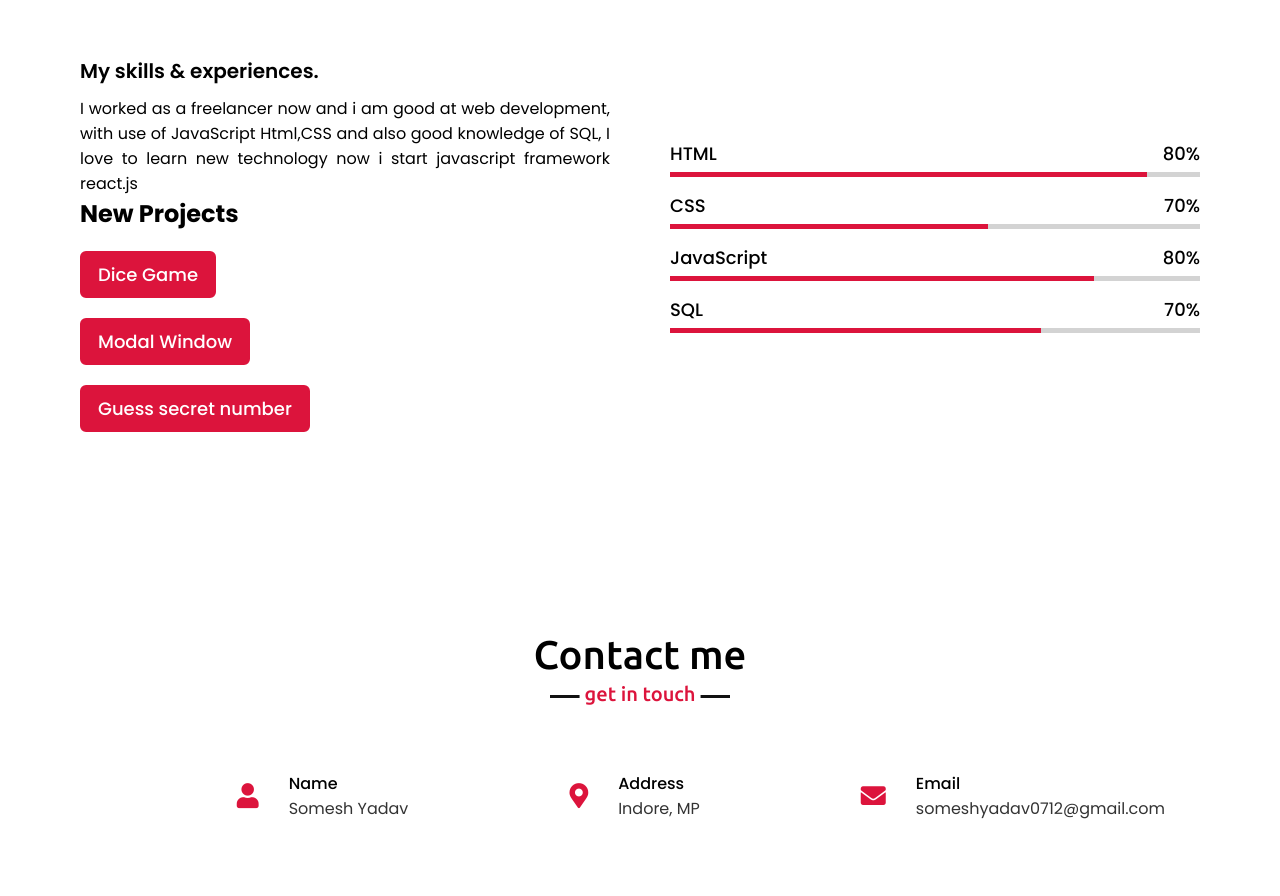
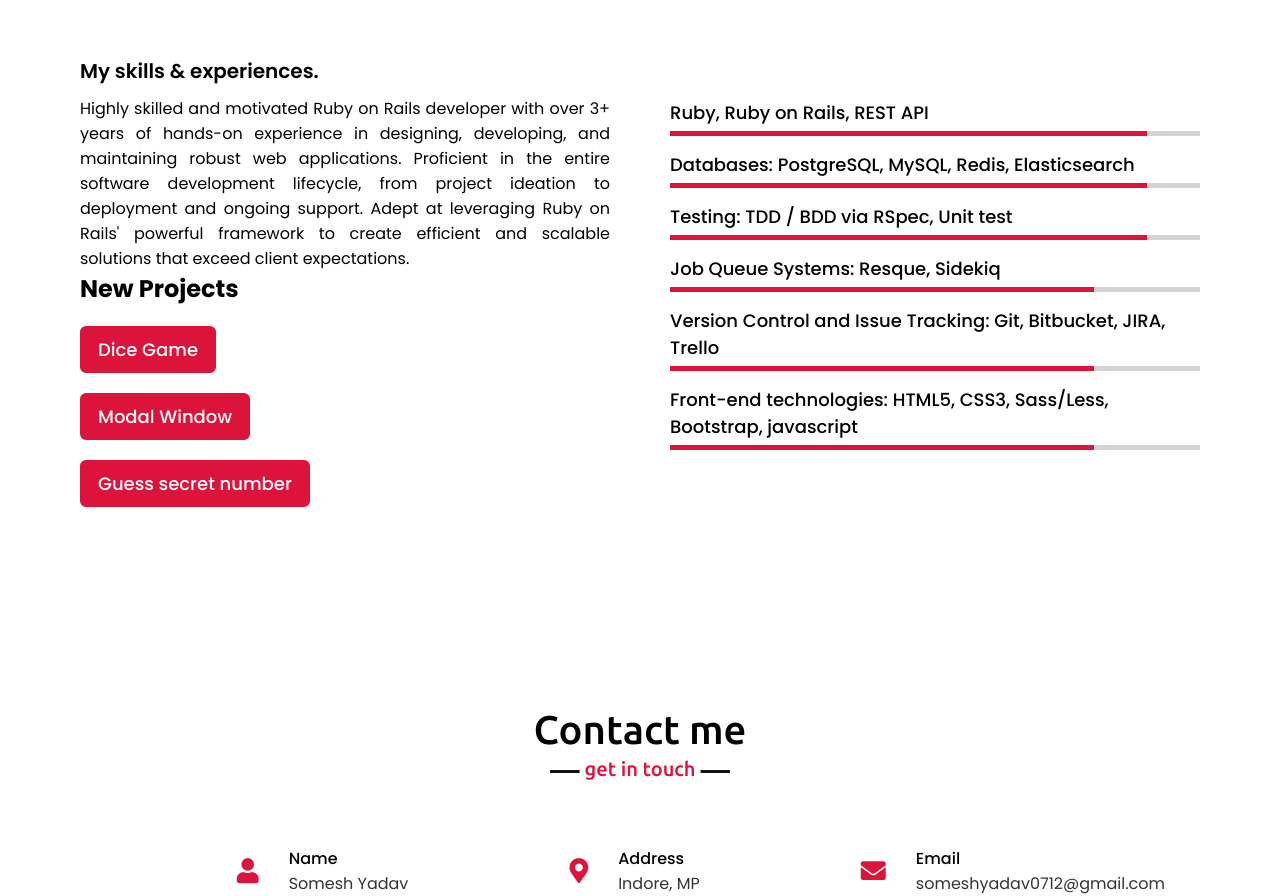
Before and after one commit to iamsomesh/personal-portfolio, a plain HTML site: page index.html in a window 1280 px wide. Shown: the part 1703-2599 px from the top of the page. Drawn offline with nearby package versions, Linux system fonts and the light colour scheme.

Commit message:
Fixed skills and experience

```diff
--- a/index.html
+++ b/index.html
@@ -74,9 +74,11 @@
             <div class="skills-content">
                 <div class="column left">
                     <div class="text">My skills & experiences.</div>
-                    <p>I worked as a freelancer now and i am good at web development, with use of JavaScript
-                        Html,CSS and also good knowledge of SQL, I love to learn new technology now i start javascript
-                        framework react.js
+                    <p>Highly skilled and motivated Ruby on Rails developer with over 3+ years of hands-on
+                        experience in designing, developing, and maintaining robust web applications.
+                        Proficient in the entire software development lifecycle, from project ideation to
+                        deployment and ongoing support. Adept at leveraging Ruby on Rails' powerful
+                        framework to create efficient and scalable solutions that exceed client expectations.
                     </p>
                     <h2>New Projects</h2>
                     <p><a href="https://iamsomesh.github.io/dice-game/">Dice Game</a></p>
@@ -87,31 +89,51 @@
                 <div class="column right">
                     <div class="bars">
                         <div class="info">
-                            <span>HTML</span>
-                            <span>80%</span>
+                            <span>Ruby, Ruby on Rails, REST API</span>
+                            <!-- <span>80%</span> -->
                         </div>
                         <div class="line html"></div>
                     </div>
                     <div class="bars">
                         <div class="info">
-                            <span>CSS</span>
-                            <span>70%</span>
+                            <span>Databases: PostgreSQL, MySQL,
+                                Redis, Elasticsearch</span>
+                            <!-- <span>80%</span> -->
                         </div>
-                        <div class="line css"></div>
+                        <div class="line html"></div>
                     </div>
                     <div class="bars">
                         <div class="info">
-                            <span>JavaScript</span>
-                            <span>80%</span>
+                            <span>Testing: TDD / BDD via RSpec,
+                                Unit test</span>
+                            <!-- <span>80%</span> -->
+                        </div>
+                        <div class="line html"></div>
+                    </div>
+                    <div class="bars">
+                        <div class="info">
+                            <span>Job Queue Systems: Resque,
+                                Sidekiq</span>
+                            <!-- <span>80%</span> -->
                         </div>
                         <div class="line js"></div>
                     </div>
                     <div class="bars">
                         <div class="info">
-                            <span>SQL</span>
-                            <span>70%</span>
+                            <span>Version Control and Issue
+                                Tracking: Git, Bitbucket, JIRA,
+                                Trello</span>
+                            <!-- <span>80%</span> -->
                         </div>
-                        <div class="line mysql"></div>
+                        <div class="line js"></div>
+                    </div>
+                    <div class="bars">
+                        <div class="info">
+                            <span>Front-end technologies: HTML5,
+                                CSS3, Sass/Less, Bootstrap, javascript</span>
+                            <!-- <span>80%</span> -->
+                        </div>
+                        <div class="line js"></div>
                     </div>
                 </div>
             </div>
```
